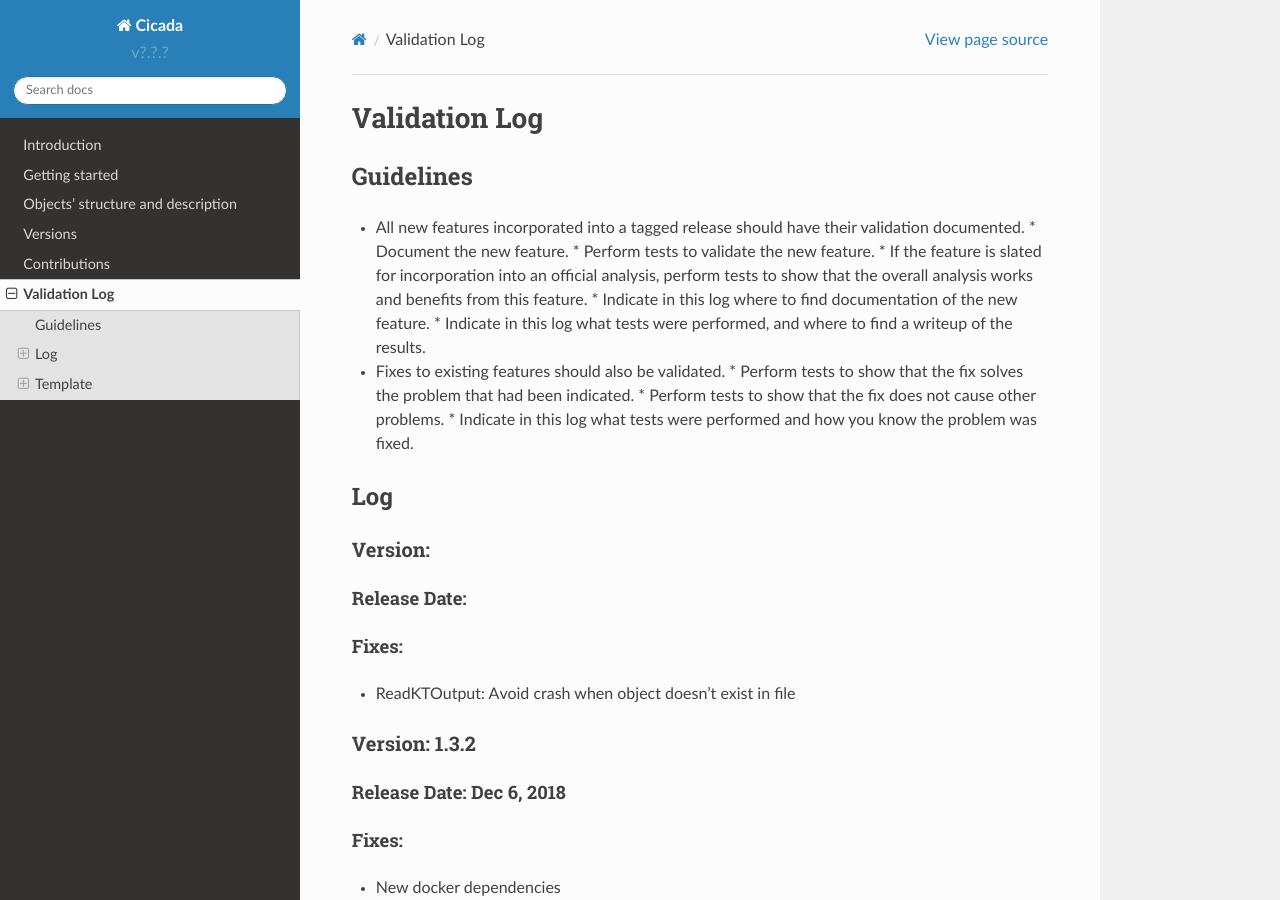
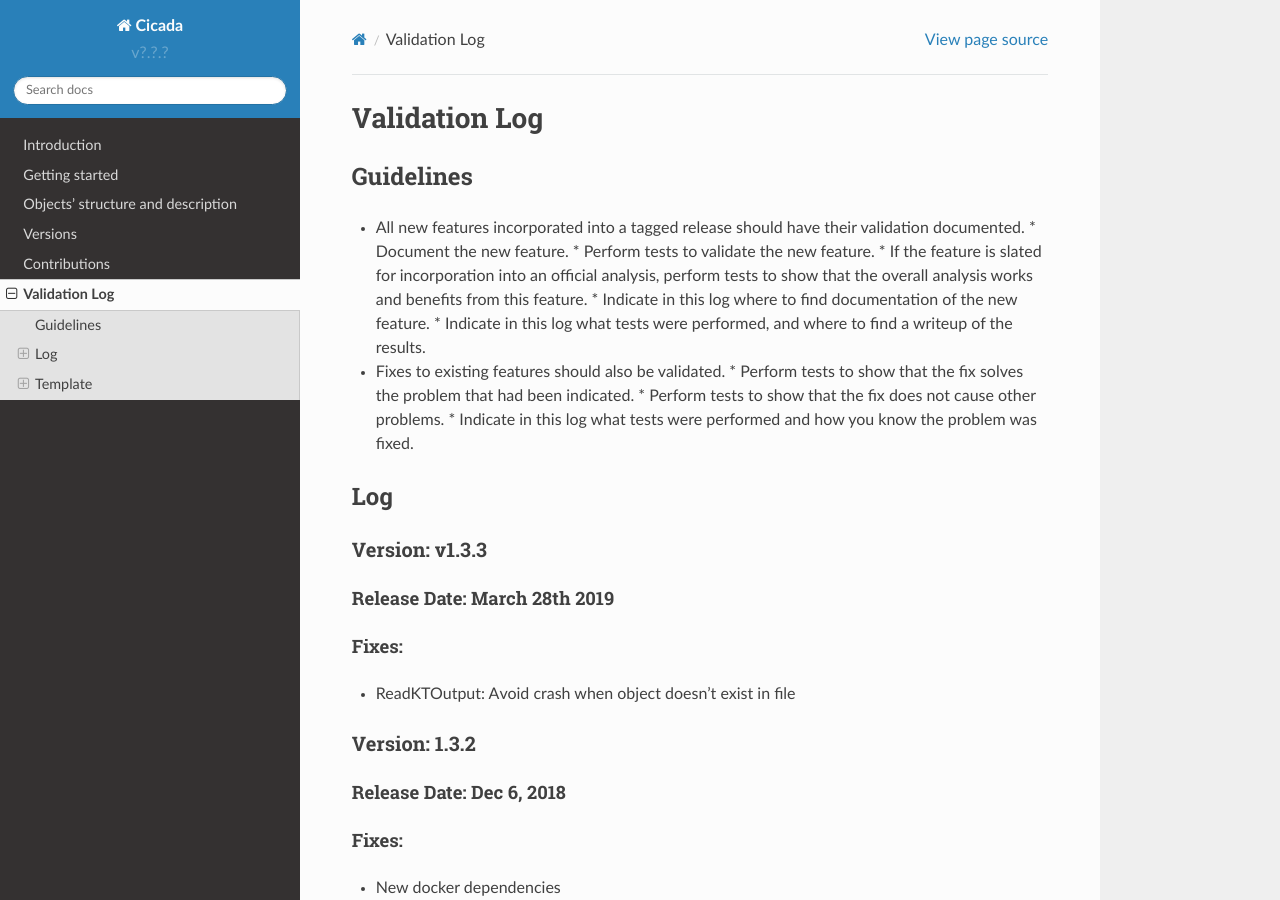
Before and after one commit to project8/cicada, a Sphinx documentation site: the page built from Documentation/ValidationLog.rst, in a window 1280 px wide and 900 px high. Built offline with Sphinx 7.4.7 and the Read the Docs theme 2.0.0, drawn with Linux system fonts in a browser that asks for light colours.

Commit message:
Update Validation log

```diff
--- a/Documentation/ValidationLog.rst
+++ b/Documentation/ValidationLog.rst
@@ -18,10 +18,10 @@ Guidelines
 Log
 ---
 
-Version:
-~~~~~~~~~~~~~~
+Version: v1.3.3
+~~~~~~~~~~~~~~~
 
-Release Date:
+Release Date: March 28th 2019
 '''''''''''''''''''''''''''''
 
 Fixes:
```
